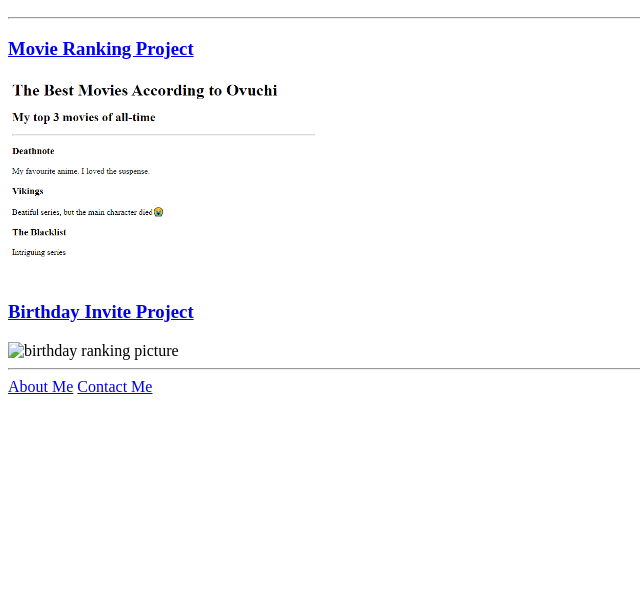
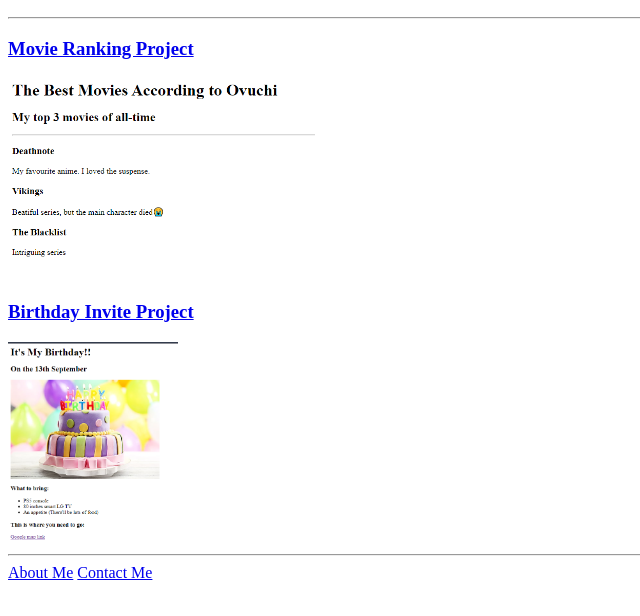
Before and after one commit to Ovuchi/html-portfolio, a plain HTML site: page index.html in a window 1280 px wide. Shown: the part 110-726 px from the top of the page, without its empty margins (0-640 px from the left). Drawn offline with Linux system fonts and the light colour scheme.

Commit message:
Add files via upload

```diff
--- a/index.html
+++ b/index.html
@@ -13,7 +13,7 @@
     <h3><a href="../2.4+Movie+Ranking+Project/2.4 Movie Ranking Project/index.html">Movie Ranking Project</a></h3>
     <img src="./assets/images/Screenshot (35).png" height="200" alt="movie ranking picure">
     <h3><a href="../3.4 Birthday Invite Project/index.html">Birthday Invite Project</a></h3>
-    <img src="./assets/Screenshot (34).png" height="200" alt="birthday ranking picture">
+    <img src="./assets/images/Screenshot (34).png" height="200" alt="birthday ranking picture">
     <hr>
     <a href="./public/about.html">About Me</a>
     <a href="./public/contact.html">Contact Me</a>
```
